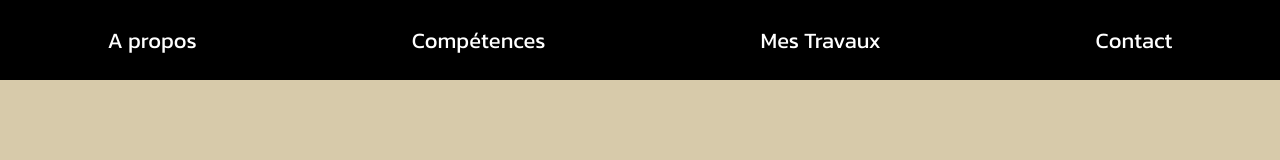
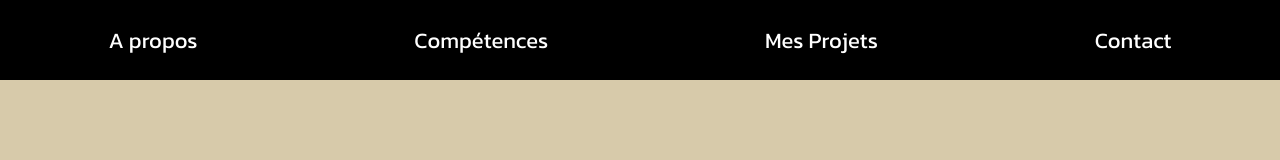
Before and after one commit to Jeremie-Brandely/Portfolio, a React (Create React App) app: page / in a window 1280 px wide. Shown: the top 160 px of the page. Built offline with nearby package versions, Linux system fonts and the light colour scheme.

Commit message:
Dernieres modif nav et cv

```diff
--- a/src/Components/About.js
+++ b/src/Components/About.js
@@ -24,7 +24,7 @@ const About = () => {
                 J'ai donc suivi la formation dev webv d'openclassroom afin de travailler dans un univers plaisant, a la recherche de nouvelles compétences et d'adaptation.
             </p>
             <div className="cv">
-            <a href="cv_brandely.pdf" download="cv_brandely.pdf">Télécharger mon CV</a>
+            <a href="cv_j_brandely.pdf" download="cv_j_brandely.pdf">Télécharger mon CV</a>
             </div>
 
             </div>
--- a/src/Components/Nav.js
+++ b/src/Components/Nav.js
@@ -8,7 +8,7 @@ const Nav = () => {
         <div id="navigation">
 			<a className="link-a" href="#ancre-a">A propos</a>
 			<a className="link-s" href="#ancre-s">Compétences</a>
-			<a className="link-t" href="#ancre-t">Mes Travaux</a>
+			<a className="link-t" href="#ancre-t">Mes Projets</a>
 			<a className="link-c" href="#ancre-c">Contact</a>
 		</div>
 
```
Also changed, not shown: 1 other file (tests, documents, lock files or other folders).
